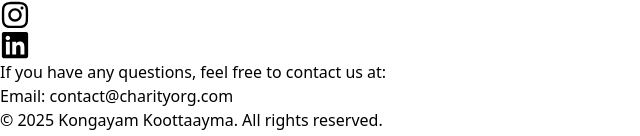
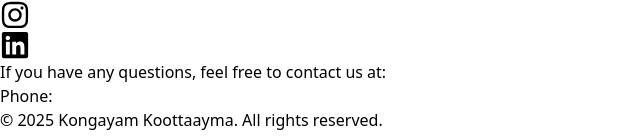
Before and after one commit to quotely-co/Kongayam_koottaayma, a React (Vite) app: page /charity in a window 1280 px wide. Shown: the part 4411-4547 px from the top of the page, without its empty margins (0-640 px from the left). Built offline with nearby package versions, Linux system fonts and the light colour scheme.

Commit message:
Update:footer

```diff
--- a/src/components/Footer.jsx
+++ b/src/components/Footer.jsx
@@ -23,7 +23,7 @@ const Footer = () => {
                 {/* Contact Info */}
                 <div className="text-lg mb-4">
                     <p>If you have any questions, feel free to contact us at:</p>
-                    <p>Email: contact@charityorg.com</p>
+                    <p>Phone:</p>
                 </div>
 
                 {/* Copyright */}
--- a/src/pages/Charity.jsx
+++ b/src/pages/Charity.jsx
@@ -103,7 +103,7 @@ const Charity = () => {
             className="bg-green-600 text-white px-8 py-3 rounded-lg shadow-lg hover:bg-green-700 transition-colors text-lg flex items-center justify-center gap-2"
           >
             <img
-              src="/api/placeholder/24/24"
+              src="https://upload.wikimedia.org/wikipedia/commons/f/f2/Google_Pay_Logo.svg"
               alt="Google Pay"
               className="w-6 h-6"
             />
```
